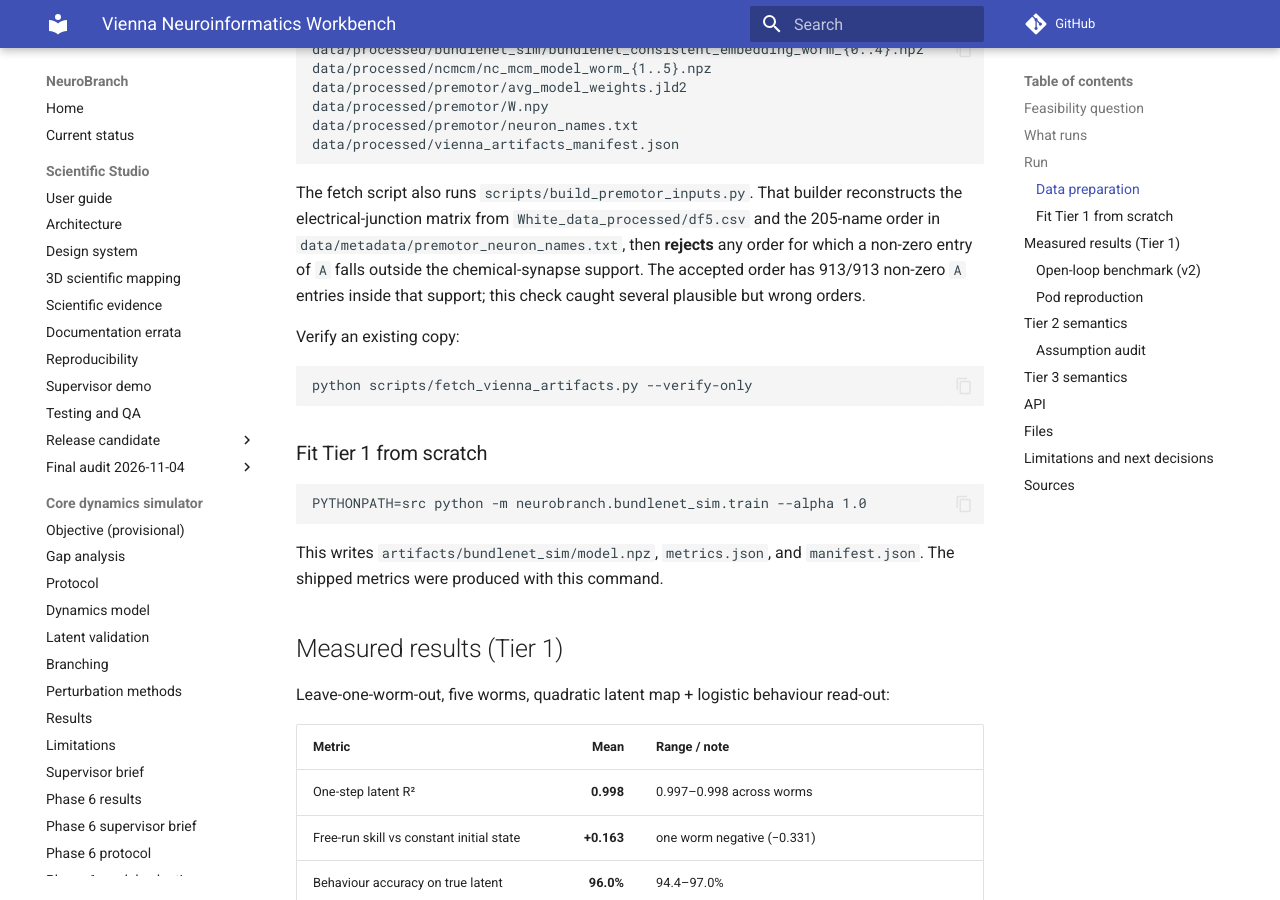
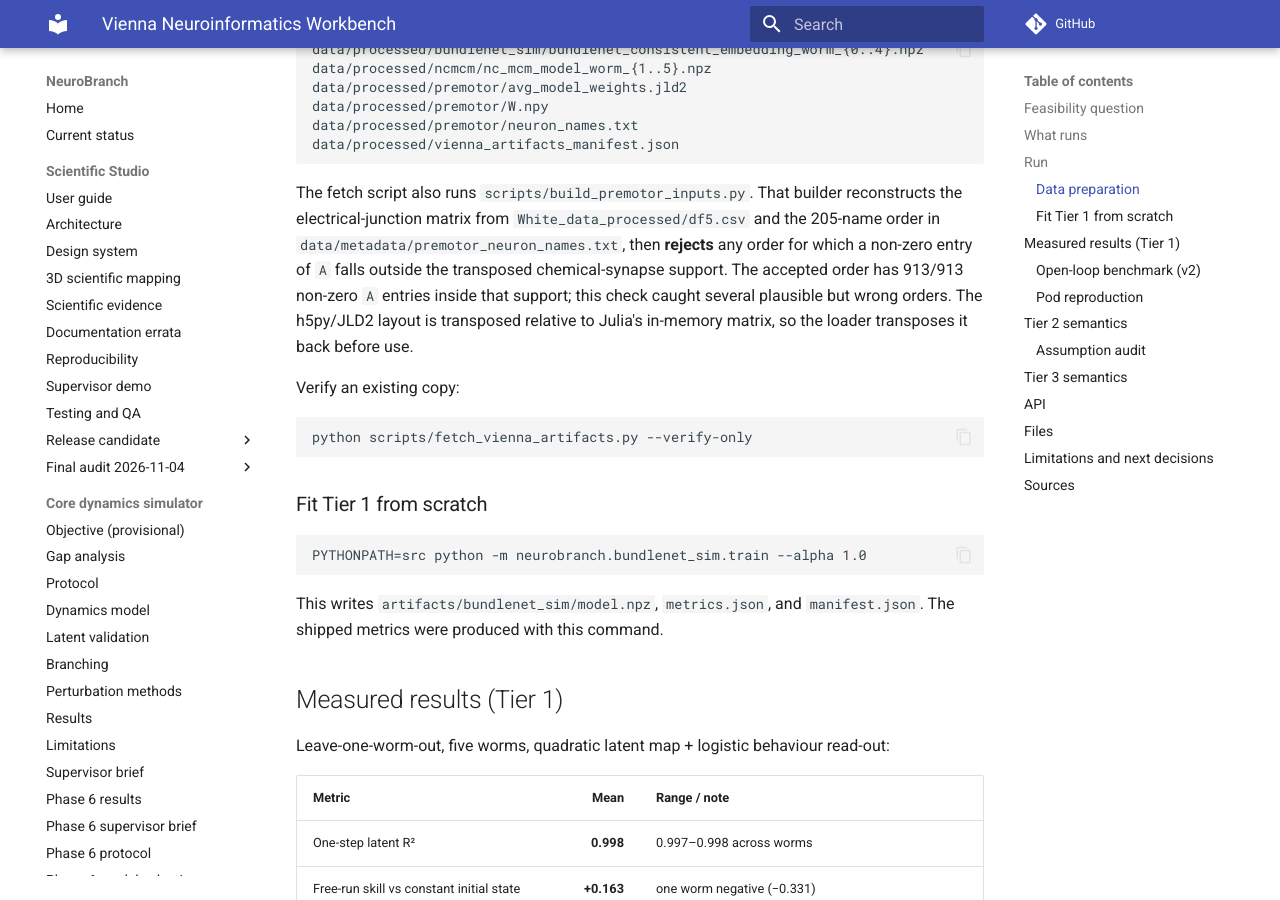
Before and after one commit to toniIepure25/neurobranch-celegans, an MkDocs documentation site: the page built from docs/VIENNA_WORKBENCH.md, in a window 1280 px wide and 900 px high, scrolled down 4309 px. Built offline with MkDocs 1.6.1 and Material for MkDocs 9.7.7, drawn with Linux system fonts in a browser that asks for light colours; comment, search, counter and statistics services are not loaded.

Commit message:
Clarify transposed chemical-support check

```diff
--- a/docs/VIENNA_WORKBENCH.md
+++ b/docs/VIENNA_WORKBENCH.md
@@ -74,8 +74,10 @@ data/processed/vienna_artifacts_manifest.json
 The fetch script also runs `scripts/build_premotor_inputs.py`. That builder reconstructs the
 electrical-junction matrix from `White_data_processed/df5.csv` and the 205-name order in
 `data/metadata/premotor_neuron_names.txt`, then **rejects** any order for which a non-zero entry
-of `A` falls outside the chemical-synapse support. The accepted order has 913/913 non-zero `A`
-entries inside that support; this check caught several plausible but wrong orders.
+of `A` falls outside the transposed chemical-synapse support. The accepted order has 913/913
+non-zero `A` entries inside that support; this check caught several plausible but wrong orders.
+The h5py/JLD2 layout is transposed relative to Julia's in-memory matrix, so the loader transposes it
+back before use.
 
 Verify an existing copy:
 
```
